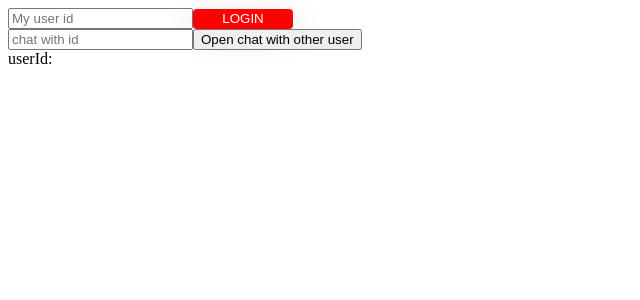
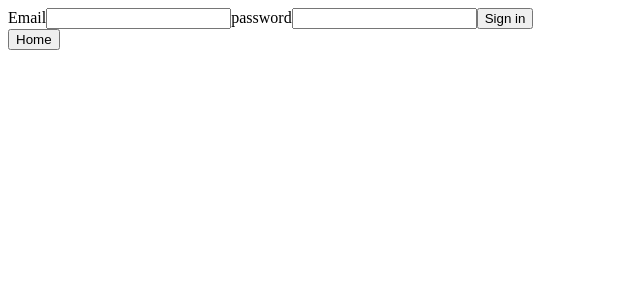
Before and after one commit to RevanToma/Tiny-Treasures, a React (Vite) app in the folder web-app/: page /signin in a window 1280 px wide. Shown: the top 300 px of the page, without its empty margins (0-640 px from the left). Built offline with nearby package versions, Linux system fonts and the light colour scheme.

Commit message:
added login functionality

```diff
--- a/web-app/src/App.tsx
+++ b/web-app/src/App.tsx
@@ -3,6 +3,10 @@ import ChatRoomList from "./components/chat/ChatRoomList/ChatRoomList";
 import { socket, Socket } from "./Sockets/Message.socket";
 import { useQueryClient } from "@tanstack/react-query";
 import { fetchChats } from "./api/requests";
+import { Route, Routes } from "react-router";
+import SignIn from "./routes/signIn/signIn.component";
+import { BrowserRouter } from "react-router-dom";
+import Home from "./routes/home/home.component";
 
 function App() {
   const [userId, setUserId] = useState("");
@@ -35,8 +39,8 @@ function App() {
   // 64493c98d9bc5bcf3b01a8d9
 
   return (
-    <>
-      <form onSubmit={(e) => handleLogIn(e)}>
+    <BrowserRouter>
+      {/* <form onSubmit={(e) => handleLogIn(e)}>
         <input type="text" name="" id="user_id" placeholder="My user id" />
         <button
           type="submit"
@@ -64,8 +68,12 @@ function App() {
         <button type="submit">Open chat with other user</button>
       </form>
       <div>userId: {userId}</div>
-      {userId && <ChatRoomList userId={userId} />}
-    </>
+      {userId && <ChatRoomList userId={userId} />} */}
+      <Routes>
+        <Route index element={<Home />} />
+        <Route path="signin" element={<SignIn />} />
+      </Routes>
+    </BrowserRouter>
   );
 }
 
--- a/web-app/src/api/requests.ts
+++ b/web-app/src/api/requests.ts
@@ -4,3 +4,11 @@ export const fetchChats = async (id: string) => {
   const { data } = await api.get<IChatRoom[]>(`/chat/${id}`);
   return data;
 };
+
+export const logInUser = async (email: string, password: string) => {
+  const { data } = await api.post("/users/signin", {
+    email,
+    password,
+  });
+  return data;
+};
--- /dev/null
+++ b/web-app/src/hooks/useDispatch.ts
@@ -0,0 +1,4 @@
+import { useDispatch } from "react-redux";
+import { AppDispatch } from "../store/store";
+
+export const useAppDispatch: () => AppDispatch = useDispatch;
--- a/web-app/src/main.tsx
+++ b/web-app/src/main.tsx
@@ -1,10 +1,10 @@
 import React from "react";
 import ReactDOM from "react-dom/client";
 import App from "./App.tsx";
-
+import { Provider } from "react-redux";
 import { ReactQueryDevtools } from "@tanstack/react-query-devtools";
 import { QueryClient, QueryClientProvider } from "@tanstack/react-query";
-
+import store from "./store/store.ts";
 const queryClient = new QueryClient({
   defaultOptions: {
     queries: {
@@ -15,9 +15,11 @@ const queryClient = new QueryClient({
 
 ReactDOM.createRoot(document.getElementById("root") as HTMLElement).render(
   <React.StrictMode>
-    <QueryClientProvider client={queryClient}>
-      <App />
-      <ReactQueryDevtools initialIsOpen={false} />
-    </QueryClientProvider>
+    <Provider store={store}>
+      <QueryClientProvider client={queryClient}>
+        <App />
+        <ReactQueryDevtools initialIsOpen={false} />
+      </QueryClientProvider>
+    </Provider>
   </React.StrictMode>
 );
--- /dev/null
+++ b/web-app/src/routes/home/home.component.tsx
@@ -0,0 +1,9 @@
+const Home = () => {
+  return (
+    <div>
+      <h1>HOME</h1>
+    </div>
+  );
+};
+
+export default Home;
--- /dev/null
+++ b/web-app/src/routes/signIn/signIn.component.tsx
@@ -0,0 +1,41 @@
+import { useDispatch } from "react-redux";
+import { useNavigate } from "react-router-dom";
+import { signInUser } from "../../store/user/userSlice";
+import { useState } from "react";
+import { AppDispatch } from "../../store/store";
+import { useAppDispatch } from "../../hooks/useDispatch";
+const SignIn: React.FC = () => {
+  const [email, setEmail] = useState("");
+  const [password, setPassword] = useState("");
+
+  const dispatch = useAppDispatch();
+  const navigate = useNavigate();
+
+  const signIn = async (e: React.FormEvent<HTMLFormElement>): Promise<void> => {
+    e.preventDefault();
+    await dispatch(signInUser({ email, password }));
+  };
+
+  return (
+    <div>
+      <form onSubmit={signIn}>
+        <label htmlFor="email">Email</label>
+        <input
+          type="email"
+          name="email"
+          onChange={(e) => setEmail(e.target.value)}
+        />
+        <label htmlFor="password">password</label>
+        <input
+          type="text"
+          name="password"
+          onChange={(e) => setPassword(e.target.value)}
+        />
+        <button>Sign in</button>
+      </form>
+      <button onClick={() => navigate("/")}>Home</button>
+    </div>
+  );
+};
+
+export default SignIn;
--- /dev/null
+++ b/web-app/src/store/store.ts
@@ -0,0 +1,17 @@
+import { configureStore } from "@reduxjs/toolkit";
+import logger from "redux-logger";
+import userReducer from "./user/userSlice";
+
+const store = configureStore({
+  reducer: {
+    user: userReducer,
+  },
+  middleware: (getDefaultMiddleware) =>
+    process.env.NODE_ENV === "development"
+      ? getDefaultMiddleware().concat(logger)
+      : getDefaultMiddleware(),
+});
+
+export default store;
+export type RootState = ReturnType<typeof store.getState>;
+export type AppDispatch = typeof store.dispatch;
--- /dev/null
+++ b/web-app/src/store/user/userSlice.ts
@@ -0,0 +1,41 @@
+import { createSlice, createAsyncThunk } from "@reduxjs/toolkit";
+import { SignInInfo, UserState } from "../../types";
+import { logInUser } from "../../api/requests";
+import { Socket } from "socket.io-client";
+import { socket } from "../../Sockets/Message.socket";
+
+const initialState: UserState = {
+  user: {},
+  error: null,
+  isLoading: false,
+};
+
+export const signInUser = createAsyncThunk(
+  "user/signInUser",
+  async ({ email, password }: SignInInfo) => {
+    const user = await logInUser(email, password);
+    if (!user) return;
+    // socket().emit("sign-in", user.id);
+    return user;
+  }
+);
+
+const userSlice = createSlice({
+  name: "user",
+  initialState,
+  reducers: {
+    singInStart: (state) => {
+      state.isLoading = true;
+    },
+    signSuccess: (state, { payload }) => {
+      state.isLoading = false;
+      state.user = payload;
+    },
+    signFailed: (state, { payload }) => {
+      state.isLoading = false;
+      state.error = payload;
+    },
+  },
+});
+export const { singInStart, signSuccess, signFailed } = userSlice.actions;
+export default userSlice.reducer;
```
Also changed, not shown: web-app/package.json (+8 -0 lines), web-app/src/store/user/userSelectors.ts (added, +8 -0 lines), web-app/src/types.ts (+9 -0 lines), 1 other file (tests, documents, lock files or other folders).
